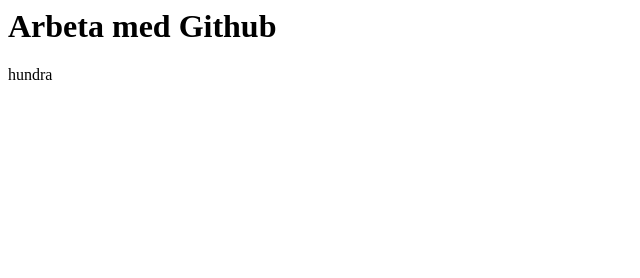
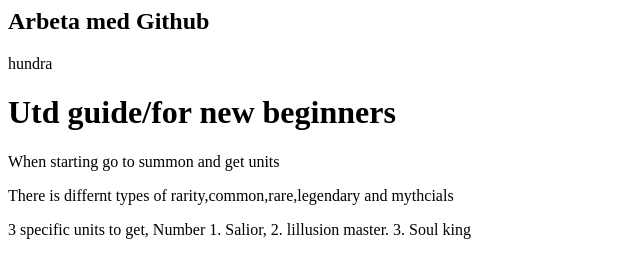
Before and after one commit to danielashrati-Morei/lektion-6, a plain HTML site: page index.html in a window 1280 px wide. Shown: the whole page, without its empty margins (0-640 px from the left). Drawn offline with Linux system fonts and the light colour scheme.

Commit message:
added a summon starting and units

```diff
--- a/index.html
+++ b/index.html
@@ -5,7 +5,11 @@
          <title> Arbeta med Github</title>
        </head>
        <body>
-            <h1>Arbeta med Github</h1>
+            <h2>Arbeta med Github</h2>
             <p>hundra</p>
+            <h1> Utd guide/for new beginners</h1>
+            <p>When starting go to summon and get units</p>
+            <p>There is differnt types of rarity,common,rare,legendary and mythcials</p>
+            <p> 3 specific units to get, Number 1. Salior, 2. lillusion master. 3. Soul king</p>
             </body>
         </html>
```
